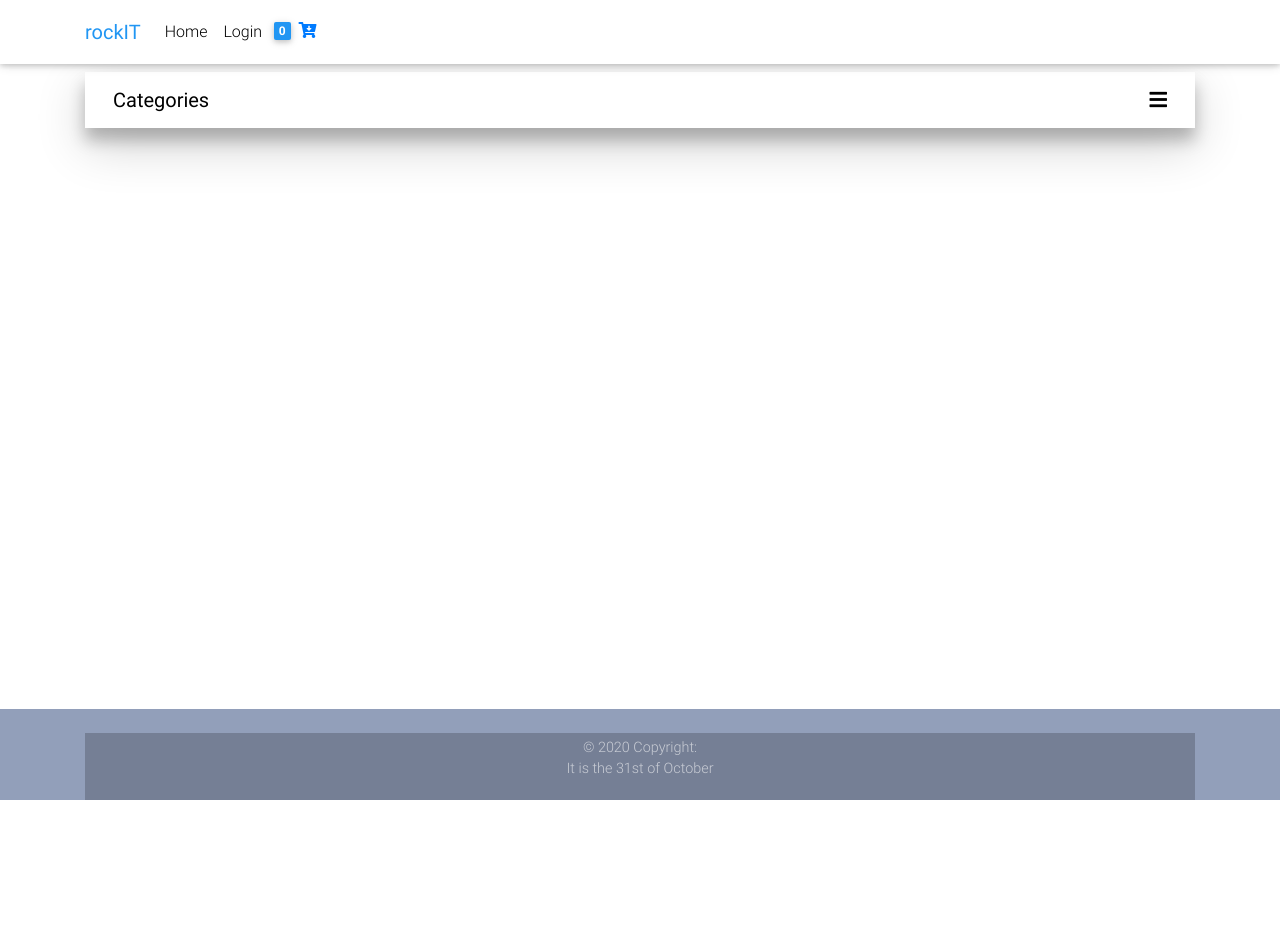
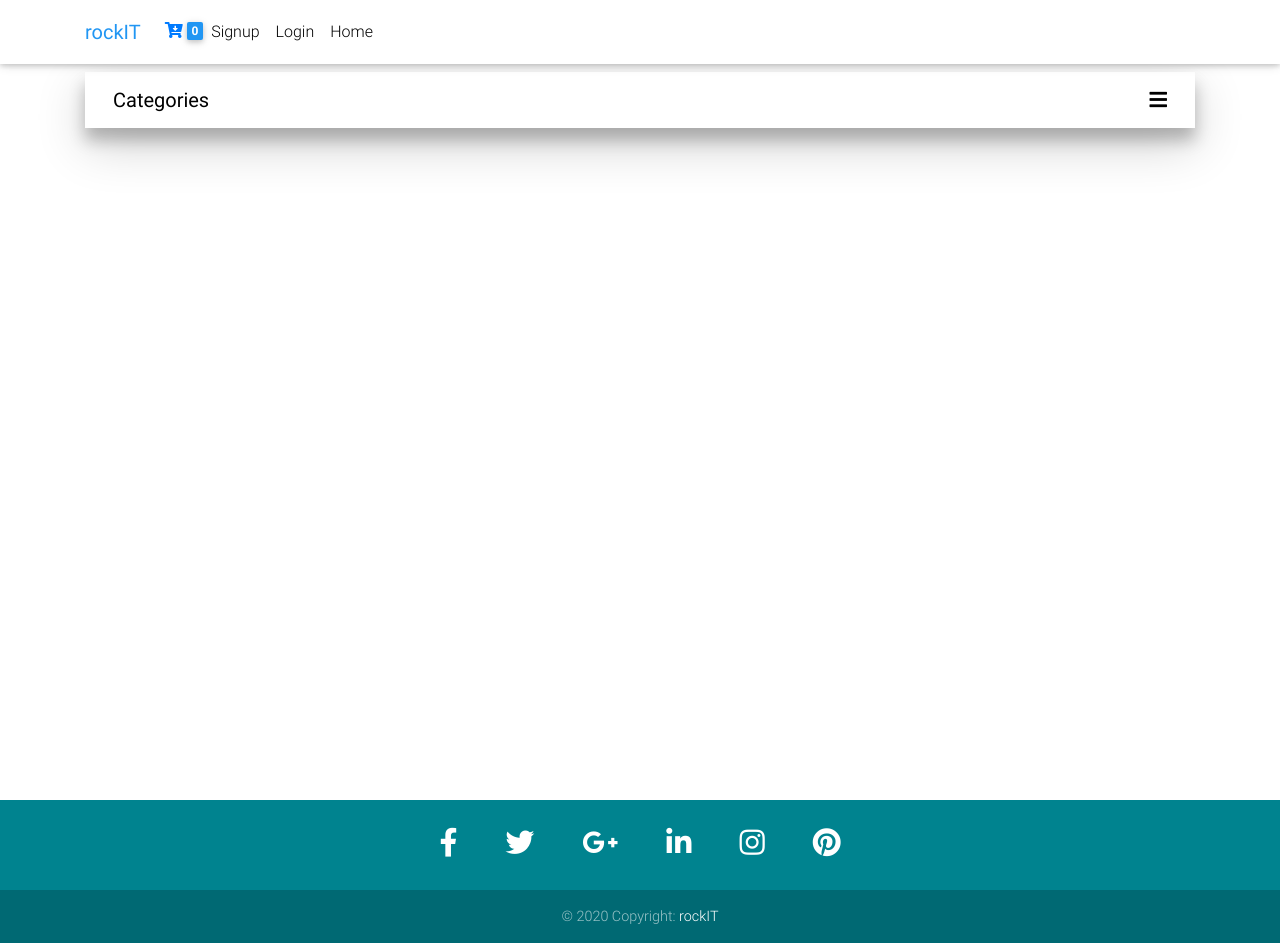
Before and after one commit to SergiuF89/ticketStore, a Django app: page / in a window 1280 px wide. Before the commit the page ends 800 px from the top, so only its background shows below. Run offline with Django 3.2, Linux system fonts and the light colour scheme; data that the repository does not hold is empty; some libraries are stand-ins or nearby versions.

Commit message:
Fixed resolution for mobile and navbar flew-direction to be inline

```diff
--- a/rockIT/settings.py
+++ b/rockIT/settings.py
@@ -4,7 +4,7 @@ from django.urls import reverse_lazy
 
 BASE_DIR = os.path.dirname(os.path.dirname(
 os.path.dirname(os.path.abspath(__file__))))
-DEBUG = True
+DEBUG = False
 ALLOWED_HOSTS = ['*']
 
 
--- a/templates/base.html
+++ b/templates/base.html
@@ -41,9 +41,18 @@
       }
     }
 
-    @media (min-width: 300px) and (max-width: 800px) {
-        footer {
-            visibility: hidden;
+    @media (min-width: 300px) and (max-width: 900px) {
+
+        .container {
+            height: fit-content;
+        }
+
+
+    }
+
+    @media (min-width: 300px) and (max-width: 1200px) {
+        .cardrow {
+            display: inline-block;
         }
 
     }
--- a/templates/footer.html
+++ b/templates/footer.html
@@ -1,38 +1,53 @@
 <!-- Footer -->
-<footer class="page-footer fixed-bottom font-small mdb-color lighten-3 pt-4 ">
+<footer class="page-footer font-small cyan darken-3">
 
   <!-- Footer Elements -->
   <div class="container">
 
-    <!--Grid row-->
+    <!-- Grid row-->
     <div class="row">
 
-      <!--Grid column-->
-                  {% for product in products %}
-      <div class="col-lg-2 col-md-12 mb-4">
+      <!-- Grid column -->
+      <div class="col-md-12 py-2">
+        <div class="mb-5 flex-center">
 
-        <!--Image-->
-        <div class="view overlay z-depth-1-half">
-          <img style="width: 160px; height: 112px" src="{{ product.image.url }}" class="img-fluid"
-            alt="">
-          <a href="{{ product.get_absolute_url }}">
-            <div class="mask rgba-white-light"></div>
+          <!-- Facebook -->
+          <a class="fb-ic">
+            <i class="fab fa-facebook-f fa-lg white-text mr-md-5 mr-3 fa-2x"> </i>
+          </a>
+          <!-- Twitter -->
+          <a class="tw-ic">
+            <i class="fab fa-twitter fa-lg white-text mr-md-5 mr-3 fa-2x"> </i>
+          </a>
+          <!-- Google +-->
+          <a class="gplus-ic">
+            <i class="fab fa-google-plus-g fa-lg white-text mr-md-5 mr-3 fa-2x"> </i>
+          </a>
+          <!--Linkedin -->
+          <a class="li-ic">
+            <i class="fab fa-linkedin-in fa-lg white-text mr-md-5 mr-3 fa-2x"> </i>
+          </a>
+          <!--Instagram-->
+          <a class="ins-ic">
+            <i class="fab fa-instagram fa-lg white-text mr-md-5 mr-3 fa-2x"> </i>
+          </a>
+          <!--Pinterest-->
+          <a class="pin-ic">
+            <i class="fab fa-pinterest fa-lg white-text fa-2x"> </i>
           </a>
         </div>
+      </div>
+      <!-- Grid column -->
 
-      </div>
-                  {% endfor %}
-
-      <!--Grid column-->
-
-
+    </div>
+    <!-- Grid row-->
 
   </div>
   <!-- Footer Elements -->
 
   <!-- Copyright -->
-  <div class="footer-copyright text-center py-1">© 2020 Copyright:
-      <p>It is the {% now "jS \o\f F" %}</p>
+  <div class="footer-copyright text-center py-3">© 2020 Copyright:
+    <a href="http://faragausergiu89.pythonanywhere.com"> rockIT</a>
   </div>
   <!-- Copyright -->
 
--- a/templates/hip_hop_category.html
+++ b/templates/hip_hop_category.html
@@ -15,7 +15,7 @@
           {% for item in hip_hop_category %}
           <div class="col-lg-3 col-md-6 mb-4">
 
-            <div class="card">
+            <div class="card d-inline-block">
 
               <div class="view overlay">
                 {% comment %} <img src="https://mdbootstrap.com/img/Photos/Horizontal/E-commerce/Vertical/12.jpg" class="card-img-top" {% endcomment %}
--- a/templates/home.html
+++ b/templates/home.html
@@ -5,15 +5,14 @@
     <div class="container">
       <section class="text-center mb-4">
 
-        <div style="min-height: 600px" class="row wow fadeIn">
+        <div style="min-height: 600px" class="cardrow  row wow fadeIn">
 
           {% for item in items %}
           <div class="col-lg-3 col-md-6 mb-4">
 
-            <div class="card">
+            <div style="display: inline-flex" class="card">
 
               <div class="view overlay">
-                {% comment %} <img src="https://mdbootstrap.com/img/Photos/Horizontal/E-commerce/Vertical/12.jpg" class="card-img-top" {% endcomment %}
                 <img style="width: 270px;height: 170px" src="{{ item.image.url }}" class="card-img-top">
                 <a href="{{ item.get_absolute_url }}">
                   <div class="mask rgba-white-slight"></div>
--- a/templates/house_category.html
+++ b/templates/house_category.html
@@ -11,7 +11,7 @@
           {% for item in house_category %}
           <div class="col-lg-3 col-md-6 mb-4">
 
-            <div class="card">
+            <div class="card d-inline-block">
 
               <div class="view overlay">
                 {% comment %} <img src="https://mdbootstrap.com/img/Photos/Horizontal/E-commerce/Vertical/12.jpg" class="card-img-top" {% endcomment %}
--- a/templates/navbar.html
+++ b/templates/navbar.html
@@ -18,7 +18,7 @@
         <div class="collapse navbar-collapse" id="navbarSupportedContent">
 
             <!-- Left -->
-            <ul class="navbar-nav mr-auto">
+            <ul style="flex-flow: row-reverse" class="navbar-nav mr-auto">
                 <li class="nav-item">
                     <a class="nav-link waves-effect" href="/">Home
                         <span class="sr-only">(current)</span>
@@ -34,7 +34,7 @@
                         <a class="nav-link waves-effect" href="{% url 'account_logout' %}">Logout</a>
                     </li>
                 {% endif %}
-                {% if request.user.is_anonymouse %}
+                {% if request.user.is_anonymous %}
                     <li class="nav-item">
                         <a class="nav-link waves-effect" href="{% url 'account_signup' %}">Signup</a>
                     </li>
--- a/templates/product.html
+++ b/templates/product.html
@@ -2,7 +2,7 @@
 
 {% block content %}
 
-  <main style="margin-bottom: 15%" class="mt-5 pt-4">
+  <main style="margin-bottom: 15%; height: inherit" class="mt-5 pt-4">
     <div class="container dark-grey-text mt-2">
 
       <!--Grid row-->
--- a/templates/rock_category.html
+++ b/templates/rock_category.html
@@ -11,7 +11,7 @@
           {% for item in rock_category %}
           <div class="col-lg-3 col-md-6 mb-4">
 
-            <div class="card">
+            <div class="card d-inline-block">
 
               <div class="view overlay">
                 {% comment %} <img src="https://mdbootstrap.com/img/Photos/Horizontal/E-commerce/Vertical/12.jpg" class="card-img-top" {% endcomment %}
```
